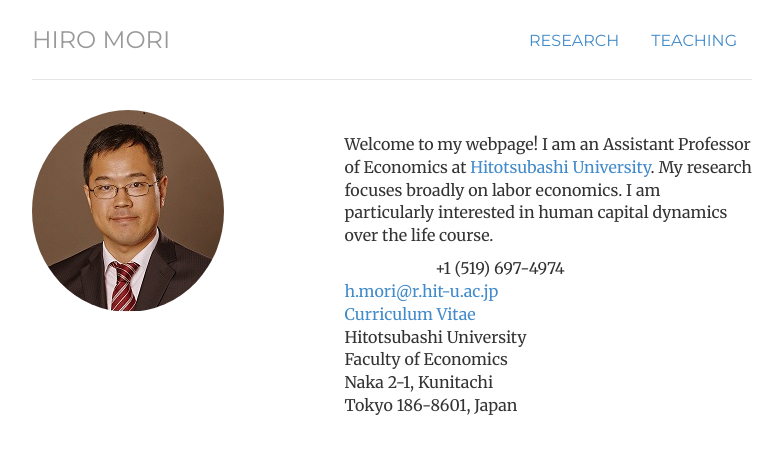
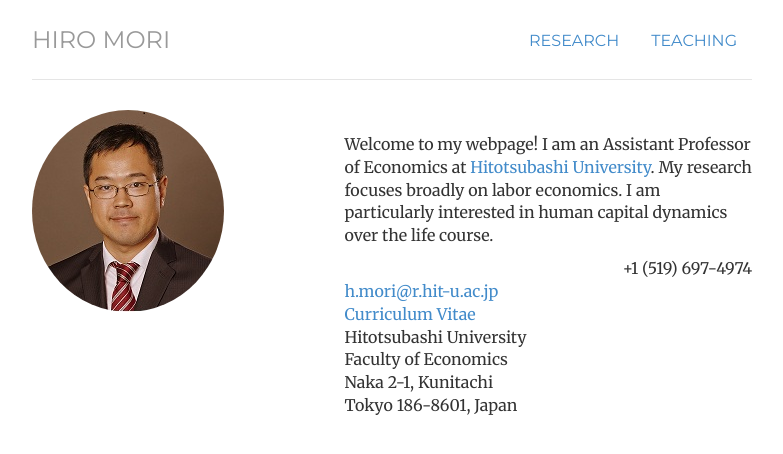
Before and after one commit to morihiroaki/morihiroaki.github.io, a Jekyll site: the page built from index.html, in a window 1280 px wide. Shown: the top 454 px of the page, without its empty margins (248-1031 px from the left). Built offline with Jekyll 4.4.1, drawn with Linux system fonts in a browser that asks for light colours.

Commit message:
Update index.html

```diff
--- a/index.html
+++ b/index.html
@@ -19,7 +19,7 @@
 
       <div class="container">
        <div class='row'>
-                      <div class='col-sm-4 text-center'>
+                      <div class='col-sm-7 text-center'>
             <div class="box text-left">
 
             <div class="contact-item">
```
